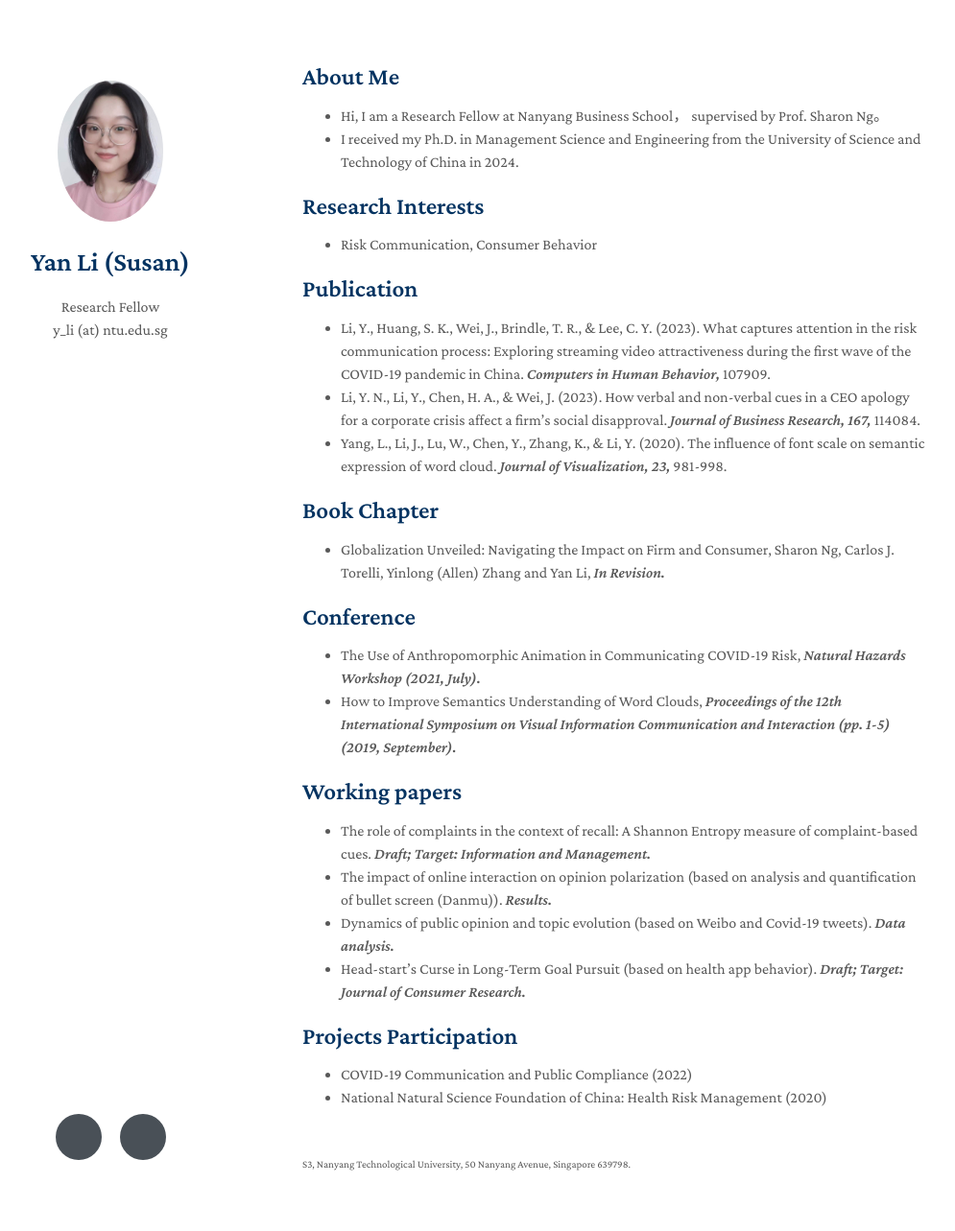
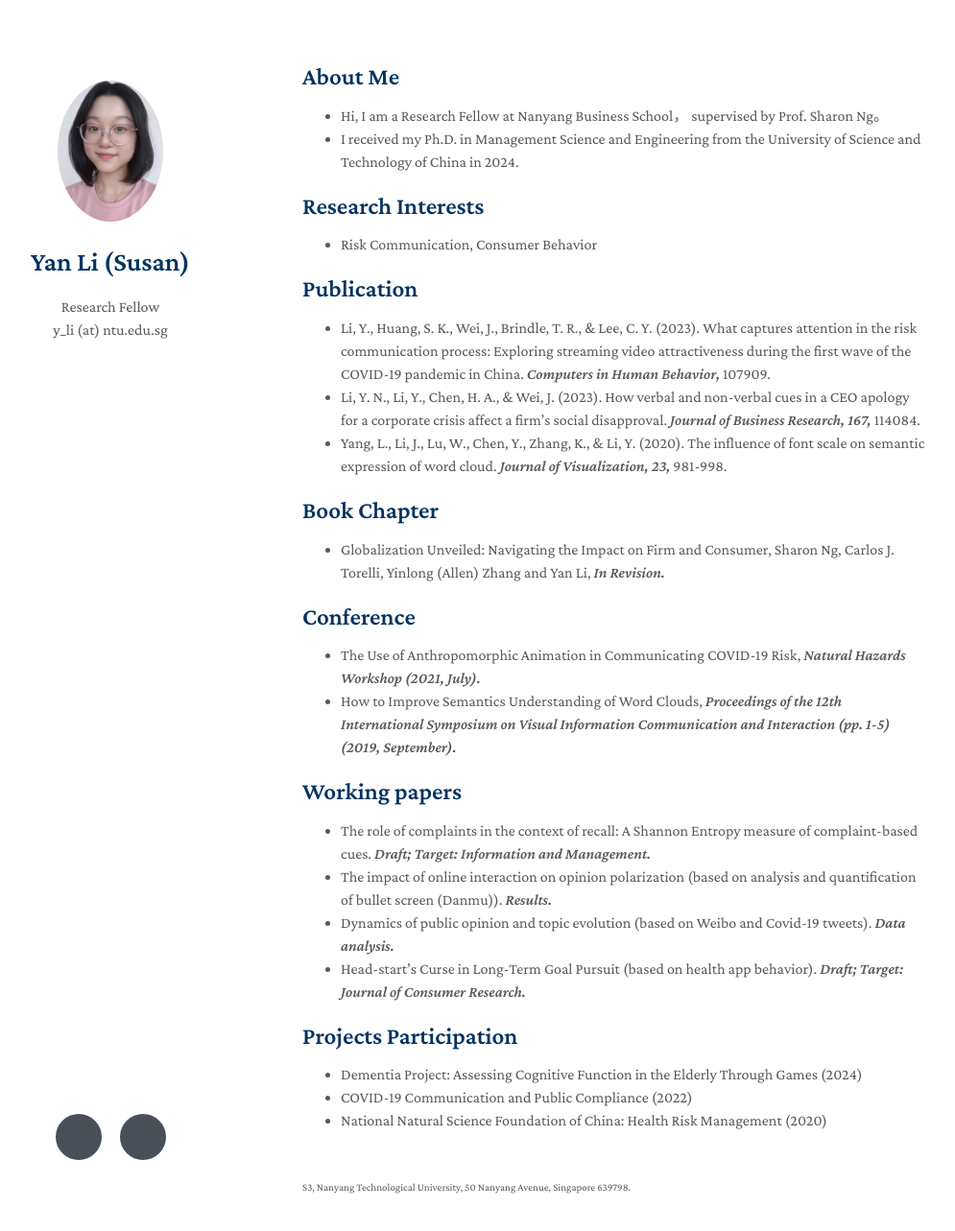
Before and after one commit to Yanli-susan/yanli-susan.github.io, a Jekyll site: the page built from index.md, in a window 1280 px wide and 1318 px high. Shown: the top 1283 px of the window at 96% size, without its empty margins (155-1150 px from the left). Built offline with Jekyll 4.4.1, drawn with Linux system fonts in a browser that asks for light colours; nearby versions of some CDN libraries; a style sheet for code colours, icons or effects is not loaded; our own code applies the rules of GitHub Pages for plain Markdown files.

Commit message:
Update index.md

```diff
--- a/index.md
+++ b/index.md
@@ -41,5 +41,6 @@ layout: homepage
 
 ## Projects Participation
 
+- Dementia Project: Assessing Cognitive Function in the Elderly Through Games (2024)
 - COVID-19 Communication and Public Compliance (2022)
 - National Natural Science Foundation of China: Health Risk Management (2020)
```
